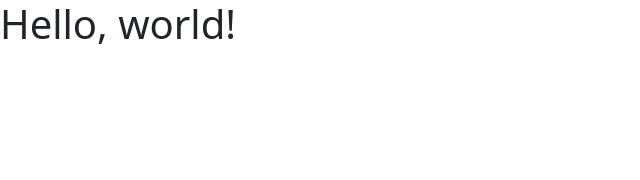
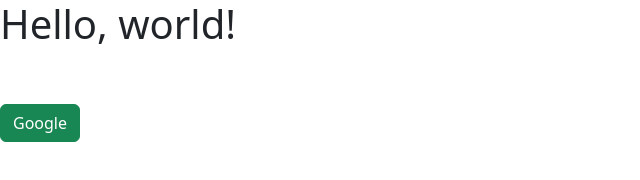
Before and after one commit to bobclarke0712/vps, a plain HTML site: page index.html in a window 1280 px wide. Shown: the whole page, without its empty margins (0-640 px from the left). Drawn offline with nearby package versions, Linux system fonts and the light colour scheme.

Commit message:
added bootstrap

```diff
--- a/index.html
+++ b/index.html
@@ -7,7 +7,9 @@
     <link href="https://cdn.jsdelivr.net/npm/bootstrap@5.3.3/dist/css/bootstrap.min.css" rel="stylesheet" integrity="sha384-QWTKZyjpPEjISv5WaRU9OFeRpok6YctnYmDr5pNlyT2bRjXh0JMhjY6hW+ALEwIH" crossorigin="anonymous">
   </head>
   <body>
-    <h1>Hello, world!</h1>
+    <h1>Hello, world!</h1><br><br>
+    <a href="https://google.com"><button type="button" class="btn btn-success">Google</button></a>
+  </body>
     <script src="https://cdn.jsdelivr.net/npm/bootstrap@5.3.3/dist/js/bootstrap.bundle.min.js" integrity="sha384-YvpcrYf0tY3lHB60NNkmXc5s9fDVZLESaAA55NDzOxhy9GkcIdslK1eN7N6jIeHz" crossorigin="anonymous"></script>
   </body>
 </html>
```
